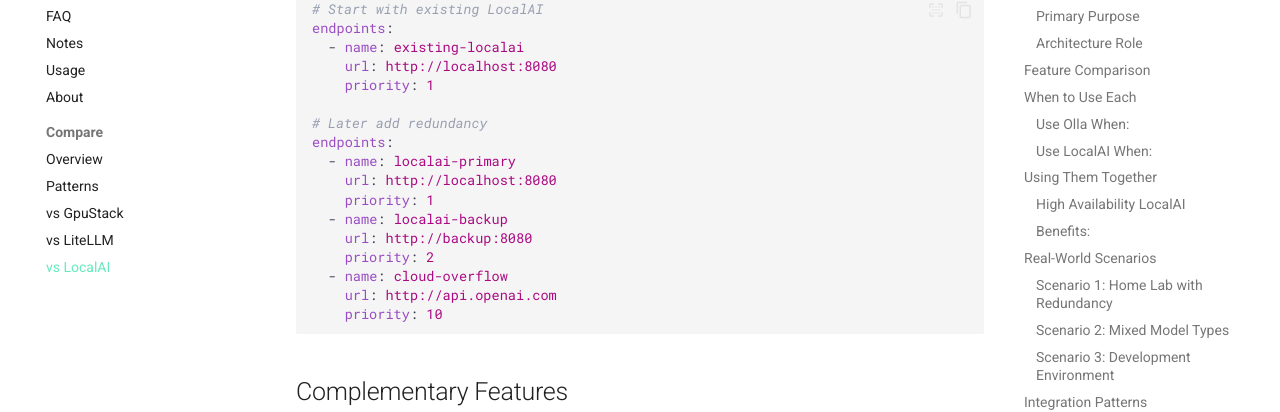
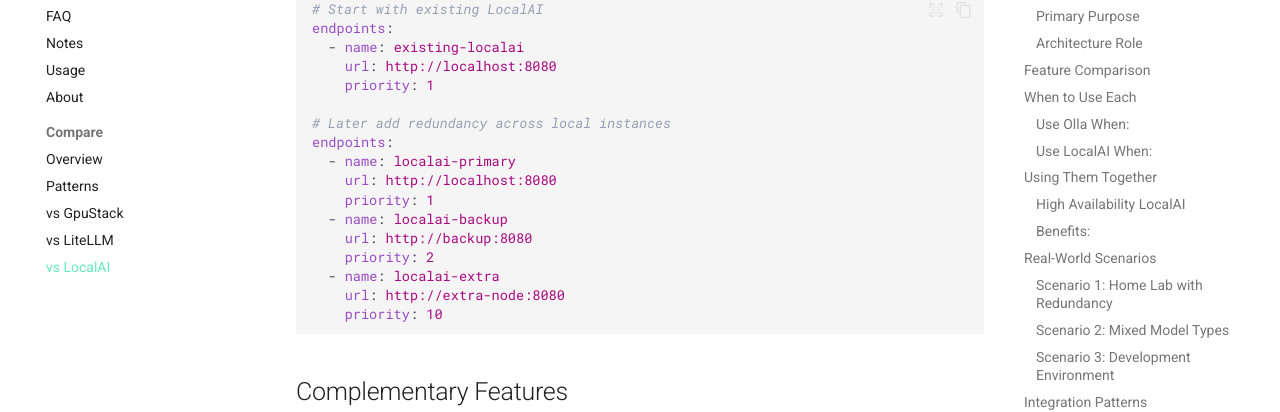
Before and after one commit to leo-3889/olla, an MkDocs documentation site: the page built from docs/content/compare/localai.md, in a window 1280 px wide and 900 px high, scrolled down 5733 px. Shown: the part 146-558 px from the top of the window. Built offline with MkDocs 1.6.1 and Material for MkDocs 9.7.7, drawn with Linux system fonts in a browser that asks for light colours; comment, search, counter and statistics services are not loaded.

Commit message:
clarify that openai and openai-compatible types are aliases, remove hosted API examples

````diff
--- a/docs/content/compare/localai.md
+++ b/docs/content/compare/localai.md
@@ -228,7 +228,7 @@
     url: http://localhost:8080
     priority: 1
 
-# Later add redundancy
+# Later add redundancy across local instances
 endpoints:
   - name: localai-primary
     url: http://localhost:8080
@@ -236,8 +236,8 @@
   - name: localai-backup
     url: http://backup:8080
     priority: 2
-  - name: cloud-overflow
-    url: http://api.openai.com
+  - name: localai-extra
+    url: http://extra-node:8080
     priority: 10
 ```
 
````
Also changed, not shown: docs/content/api-reference/openai.md (+3 -3 lines), docs/content/configuration/reference.md (+1 -1 lines).
